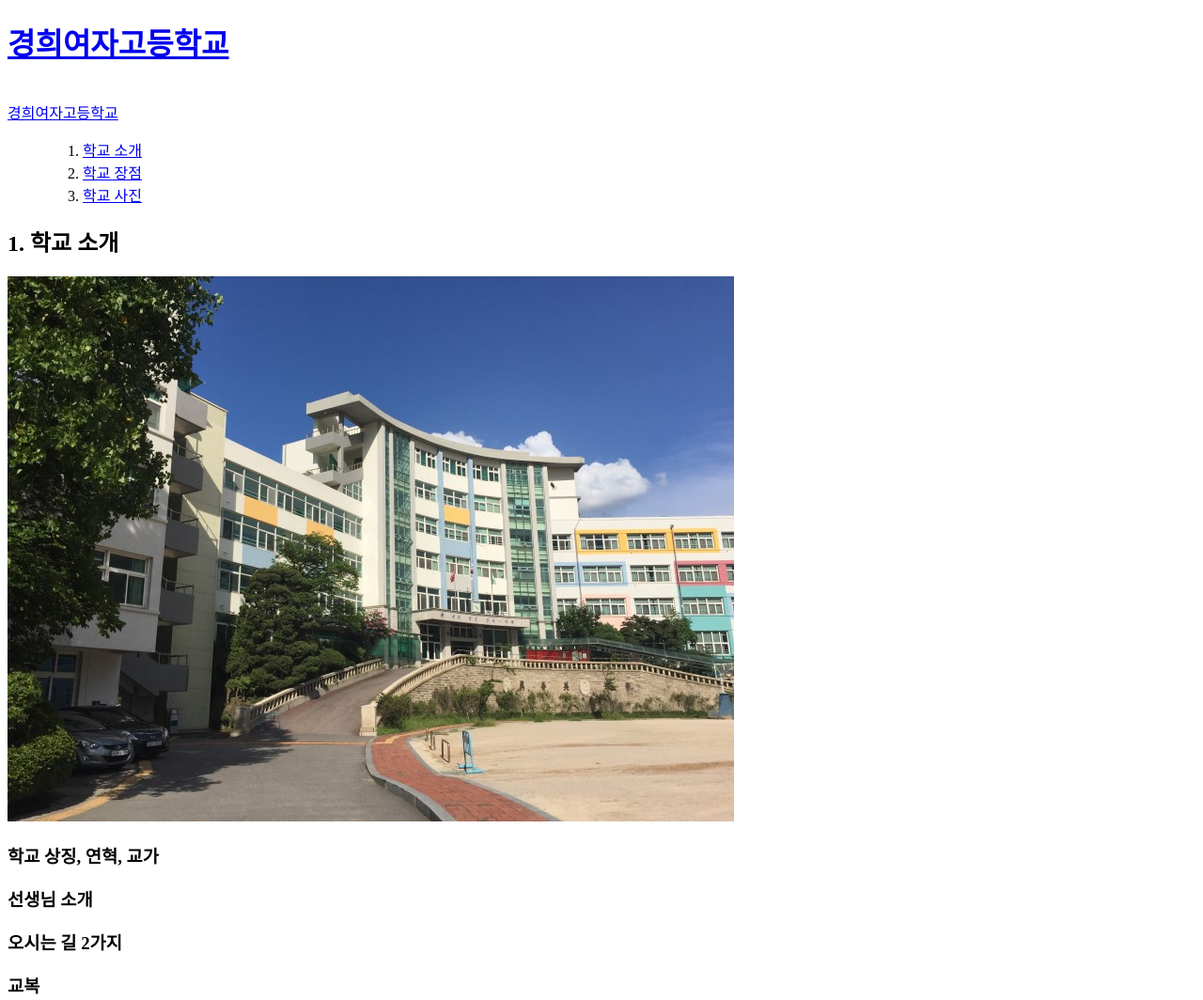
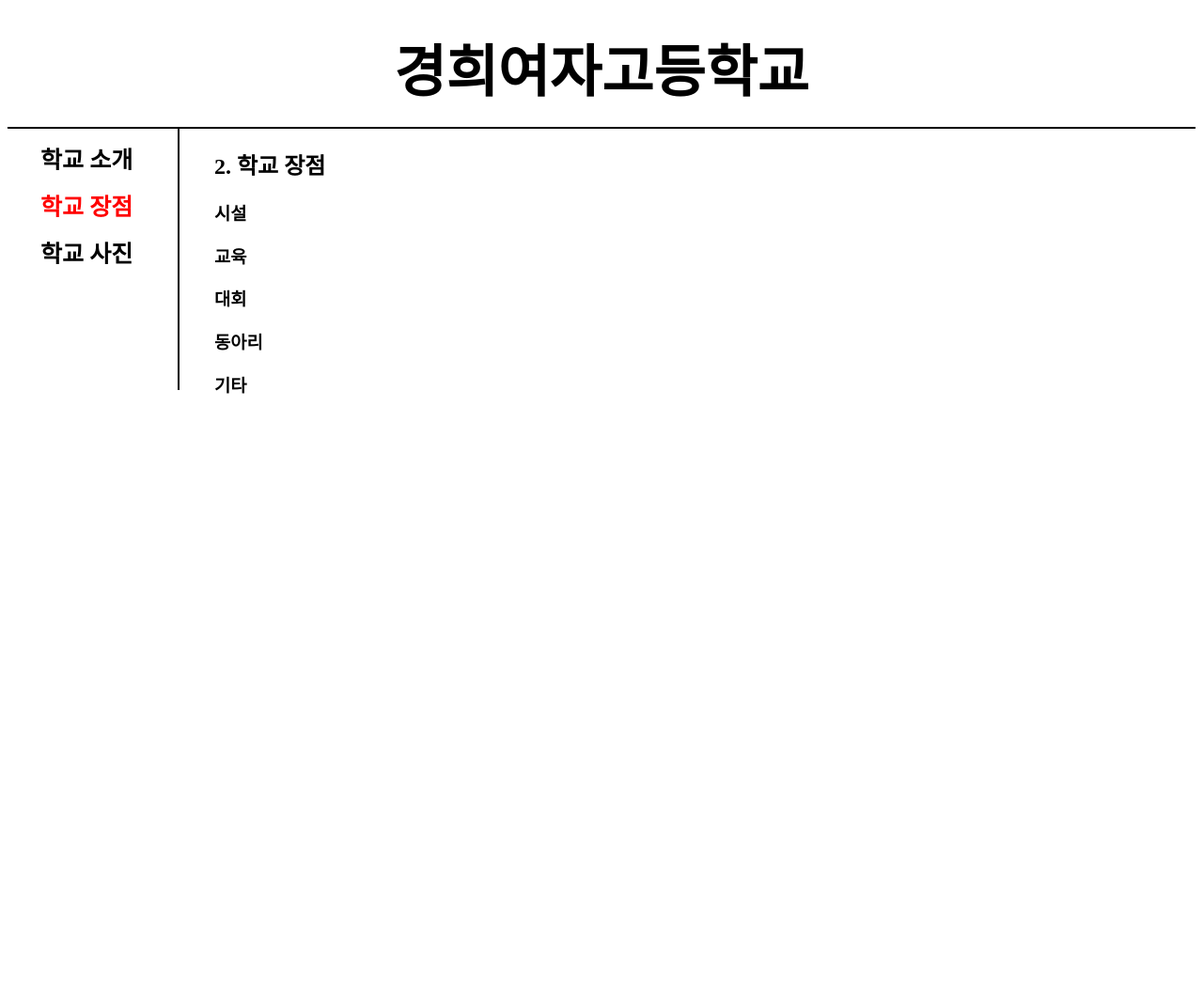
Before and after one commit to xswzaq789/-, a plain HTML site: page 2.html in a window 1280 px wide. Shown: the top 1064 px of the page at 94% size. After the commit the page ends 800 px from the top, so only its background shows below. Drawn offline with Linux system fonts and the light colour scheme.

Commit message:
Add files via upload

```diff
--- a/2.html
+++ b/2.html
@@ -2,28 +2,57 @@
 <html>
 <head>
 <meta charset="utf-8">
-<title>경희여고 - 학교 장점</title>
+<title>경희여자고등학교 장점</title>
+<style>
+ a {color:black;
+   text-decoration:none;}
+h1 {
+  font-size:60px;
+  text-align: center;
+border-bottom: 2px solid black;
+padding: 20px;
+margin: 0;}
+ul{
+  list-style: none;
+  font-size: 25px;
+  font-weight: bold;
+  border-right: 2px solid black;
+  padding: 20px;
+  line-height: 50px;
+  margin-right: 37px;
+  margin-top: 0px;
+  padding-top: 9px;
+  padding-left: 35px;}
+
+#grid{
+  display: grid;
+  grid-template-columns: 220px 1fr;
+}
+.saw{
+  color:black;
+}
+#select{
+  color:red;
+}
+</style>
 </head>
 
 <body>
-<h1><a href="index.html">경희여자고등학교</a></h1><br>
-  <a href="http://kyunghee.hs.kr/index.do" target="_blank"
-  title = "경희여고 홈페이지 바로가기">
-    경희여자고등학교</a>
-<ul>
-<ol>
-  <li><a href="1.html">학교 소개<br></a></li>
-  <li><a href="2.html">학교 장점<br></a></li>
-  <li><a href="3.html">학교 사진<br></a></li>
-</ol>
-</ul>
-<h2>1. 학교 소개</h2>
-<img src = "k.h 본관.jpg">
-  <p><h3>학교 상징, 연혁, 교가</h3></p>
-  <p><h3>선생님 소개</h3></p>
-  <p><h3>오시는 길 <strong>2가지</strong></h3></p>
-  <p><h3>교복</h3></p>
-  <p><h3>학교 시설 소개</h3></p>
-  <p><h3>동아리 소개</h3></p>
+<h1><a href="index.html">경희여자고등학교</a></h1>
+<div id="grid">
+  <ul>
+    <li><a href="1.html" class="saw">학교 소개<br></a></li>
+    <li><a href="2.html" id = "select">학교 장점<br></a></li>
+    <li><a href="3.html" class="saw">학교 사진<br></a></li>
+  </ul>
+  <div>
+  <h2>2. 학교 장점</h2>
+    <p><h3>시설</h3></p>
+    <p><h3>교육</h3></p>
+    <p><h3>대회</h3></p>
+    <p><h3>동아리</h3></p>
+    <p><h3>기타</h3></p>
+  </div>
+</div>
 </body>
 </html>
```
Also changed, not shown: 1.html (+49 -10 lines), 3.html (+44 -20 lines), index.html (+35 -9 lines), 홍보사진 수정.png (added).
